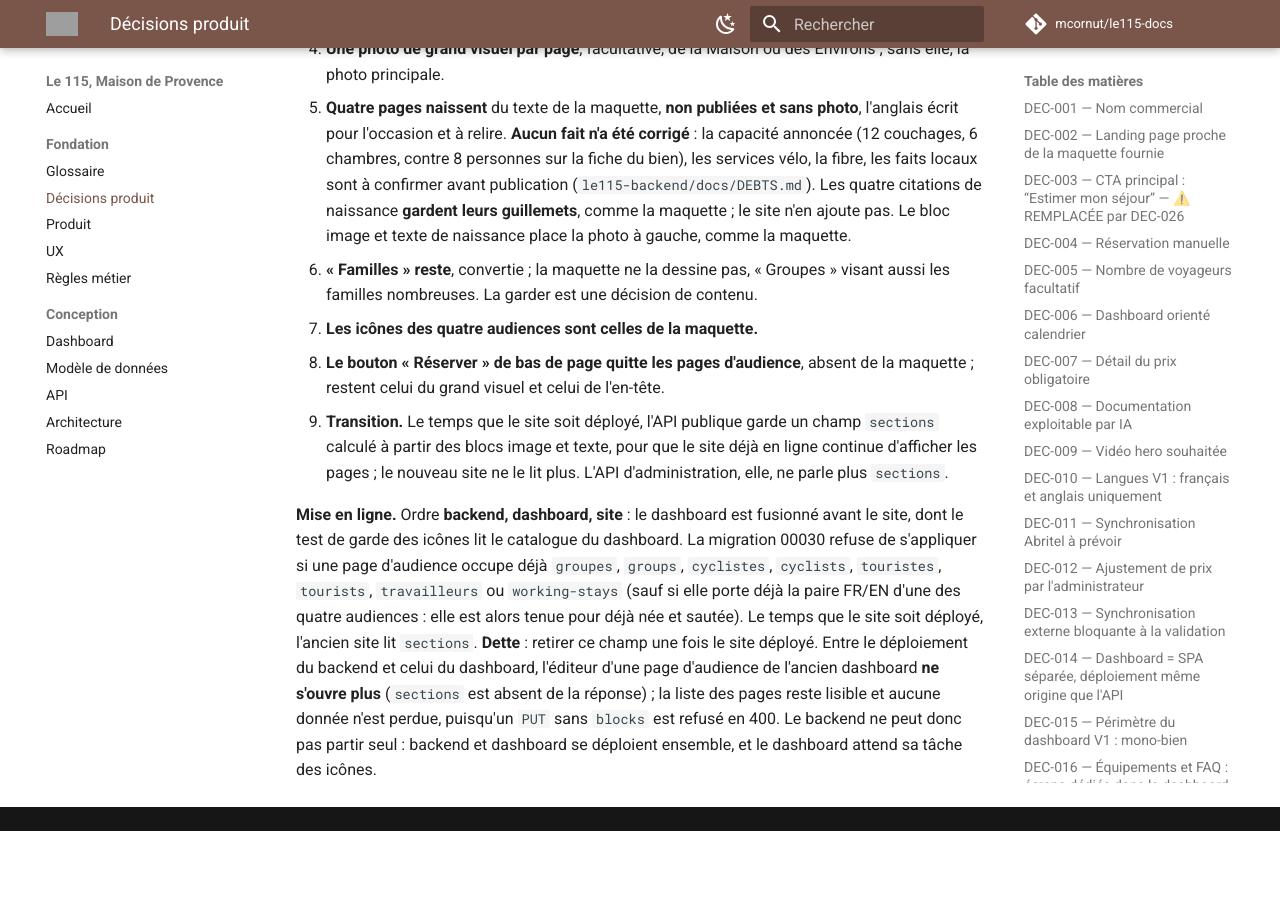
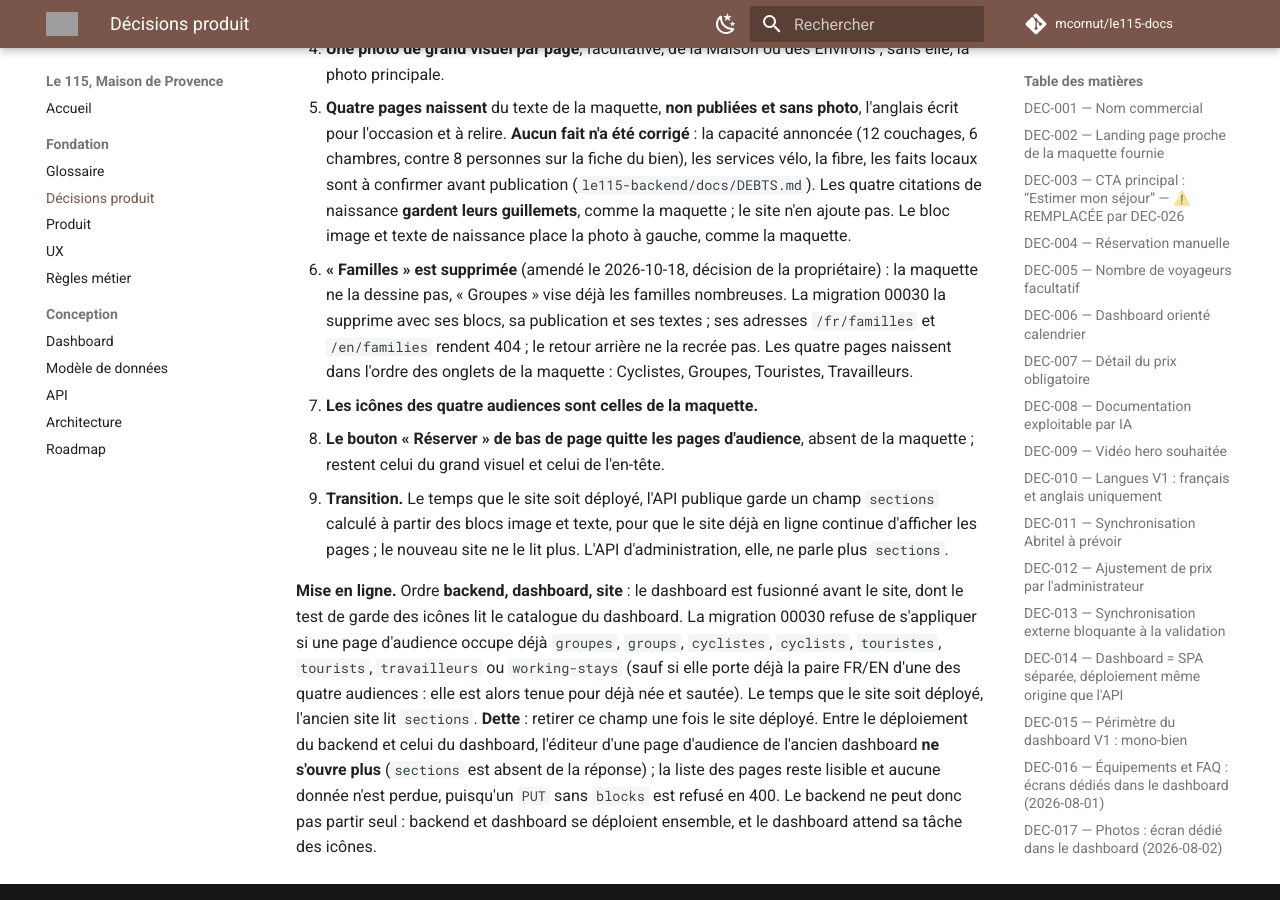
Before and after one commit to mcornut/le115-docs, an MkDocs documentation site: the page built from docs/00-Product-Decisions.md, in a window 1280 px wide and 900 px high, scrolled down 25817 px. Built offline with MkDocs 1.6.1 and Material for MkDocs 9.7.7, drawn with Linux system fonts in a browser that asks for light colours; comment, search, counter and statistics services are not loaded; before the commit the page ends 26648 px from its top, so only the background shows below that; grey boxes are pictures that could not be loaded.

Commit message:
docs(DEC-041): « Familles » supprimée, ordre des onglets de la maquette
Co-Authored-By: Claude Opus 5.5 <noreply@anthropic.com>

```diff
--- a/docs/00-Product-Decisions.md
+++ b/docs/00-Product-Decisions.md
@@ -1107,8 +1107,11 @@ puis des sections de texte, ne savait rendre ni l'image, ni la citation, ni les
    fibre, les faits locaux sont à confirmer avant publication (`le115-backend/docs/DEBTS.md`).
    Les quatre citations de naissance **gardent leurs guillemets**, comme la maquette ; le site
    n'en ajoute pas. Le bloc image et texte de naissance place la photo à gauche, comme la maquette.
-6. **« Familles » reste**, convertie ; la maquette ne la dessine pas, « Groupes » visant aussi les
-   familles nombreuses. La garder est une décision de contenu.
+6. **« Familles » est supprimée** (amendé le 2026-10-18, décision de la propriétaire) : la
+   maquette ne la dessine pas, « Groupes » vise déjà les familles nombreuses. La migration 00030 la
+   supprime avec ses blocs, sa publication et ses textes ; ses adresses `/fr/familles` et
+   `/en/families` rendent 404 ; le retour arrière ne la recrée pas. Les quatre pages naissent dans
+   l'ordre des onglets de la maquette : Cyclistes, Groupes, Touristes, Travailleurs.
 7. **Les icônes des quatre audiences sont celles de la maquette.**
 8. **Le bouton « Réserver » de bas de page quitte les pages d'audience**, absent de la maquette ;
    restent celui du grand visuel et celui de l'en-tête.
```
Also changed, not shown: docs/02-UX.md (+3 -3 lines), docs/04-Dashboard.md (+1 -1 lines), docs/05-Data-Model.md (+2 -2 lines), docs/08-Roadmap.md (+2 -1 lines).
